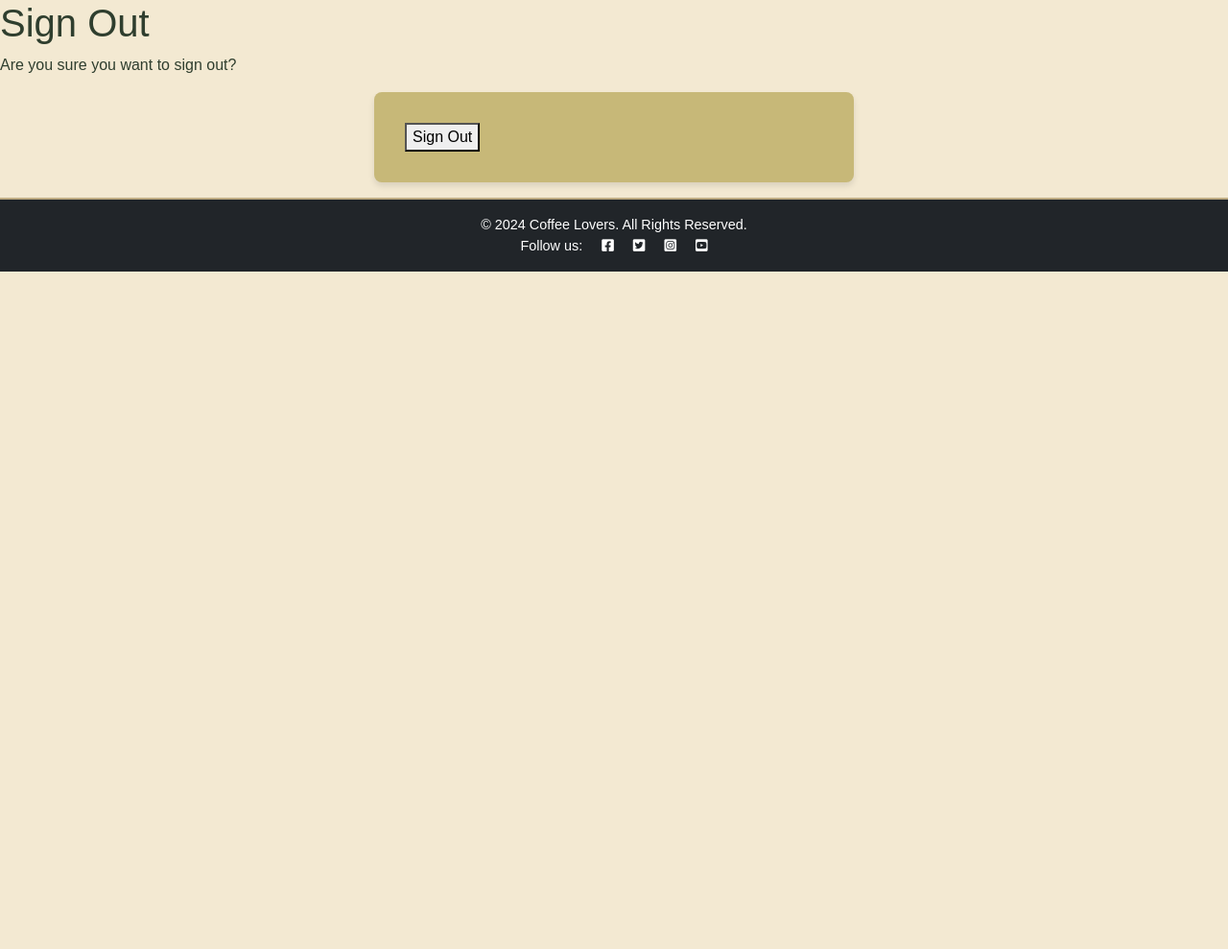
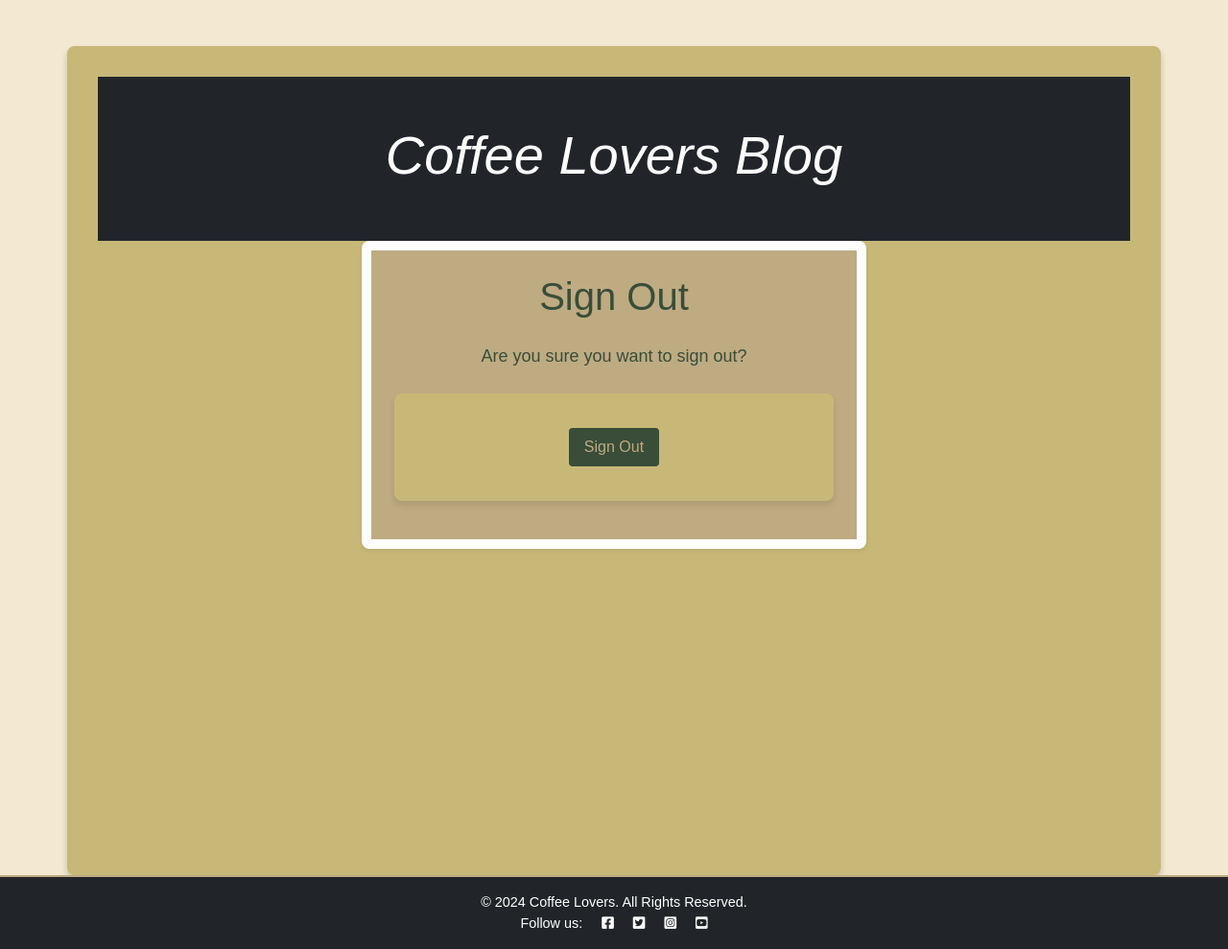
Before and after one commit to julianbohm/coffee-blog, a Django app: page /accounts/logout/ in a window 1280 px wide. Shown: the part 58-1047 px from the top of the page at 96% size. Before the commit the page ends 341 px from the top, so only its background shows below. Run offline with Django 4.2, Linux system fonts and the light colour scheme; the visitor is signed in with stand-in values (Sample User, id 1); parts of the project's set-up code (start-up, migrations or seed data) failed here and were passed over; some libraries are stand-ins or nearby versions.

Commit message:
style login and logout

```diff
--- a/templates/allauth/account/login.html
+++ b/templates/allauth/account/login.html
@@ -6,12 +6,16 @@
 {% block head_title %}{% trans "Sign In" %}{% endblock %}
 
 {% block inner_content %}
+<!-- Banner -->
+<div class="container-fluid bg-dark text-white text-center py-5">
+    <h1 class="display-4 fst-italic">{% trans "Coffee Lovers Blog" %}</h1>
+</div>
+
 <div class="row justify-content-center">
     <div class="col-md-8 col-lg-6">
         <div class="card shadow-sm border-0">
             <div class="card-body p-4">
                 <h1 class="card-title text-center mb-4">{% trans "Sign In" %}</h1>
-                <p>test</p>
                 <form class="login" method="POST" action="{% url 'account_login' %}">
                     {% csrf_token %}
                     {{ form|crispy }}
--- a/templates/allauth/account/logout.html
+++ b/templates/allauth/account/logout.html
@@ -1,21 +1,33 @@
 {% extends "account/base.html" %}
-
 {% load i18n %}
+{% load account %}
+{% load crispy_forms_tags %}
 
 {% block head_title %}{% trans "Sign Out" %}{% endblock head_title %}
 
-{% block content %}
-<h1>{% trans "Sign Out" %}</h1>
+{% block inner_content %}
+<!-- Banner -->
+<div class="wrapper">
+<div class="container-fluid bg-dark text-white text-center py-5">
+  <h1 class="display-4 fst-italic">{% trans "Coffee Lovers Blog" %}</h1>
+</div>
 
-<p>{% trans 'Are you sure you want to sign out?' %}</p>
+<div class="row justify-content-center">
+  <div class="col-md-8 col-lg-6">
+      <div class="card shadow-sm border-0">
+          <div class="card-body p-4">
+      <h1 class="mb-4">{% trans "Sign Out" %}</h1>
+      <p class="mb-4">{% trans 'Are you sure you want to sign out?' %}</p>
+      <form method="post" action="{% url 'account_logout' %}" autocomplete="off">
+        {% csrf_token %}
+        {% if redirect_field_value %}
+        <input type="hidden" name="{{ redirect_field_name }}" value="{{ redirect_field_value }}"/>
+        {% endif %}
+        <button type="submit" class="btn btn-danger" aria-label="Sign Out">{% trans 'Sign Out' %}</button>
+      </form>
+    </div>
+  </div>
+</div>
+</div>
 
-<form method="post" action="{% url 'account_logout' %}">
-  {% csrf_token %}
-  {% if redirect_field_value %}
-  <input type="hidden" name="{{ redirect_field_name }}" value="{{ redirect_field_value }}"/>
-  {% endif %}
-  <button type="submit">{% trans 'Sign Out' %}</button>
-</form>
-
-
-{% endblock content %}
+{% endblock %}
```
